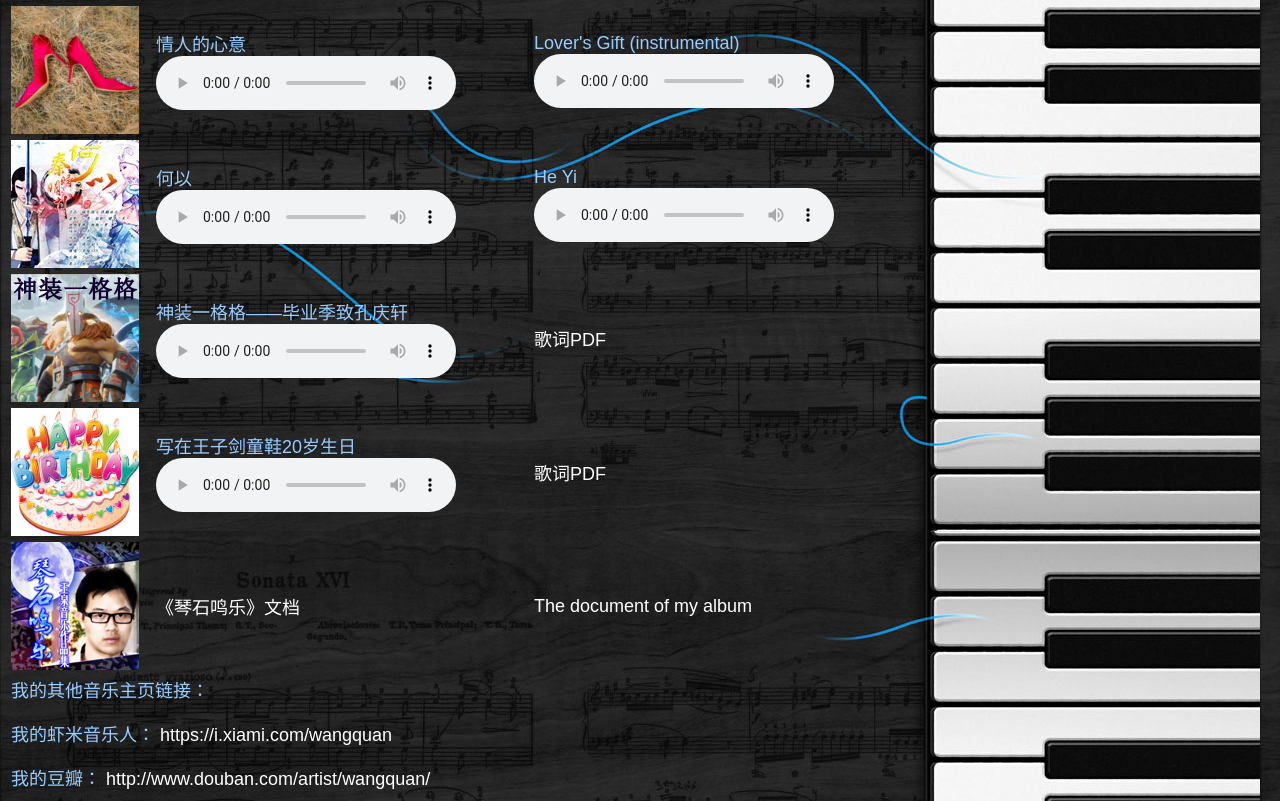
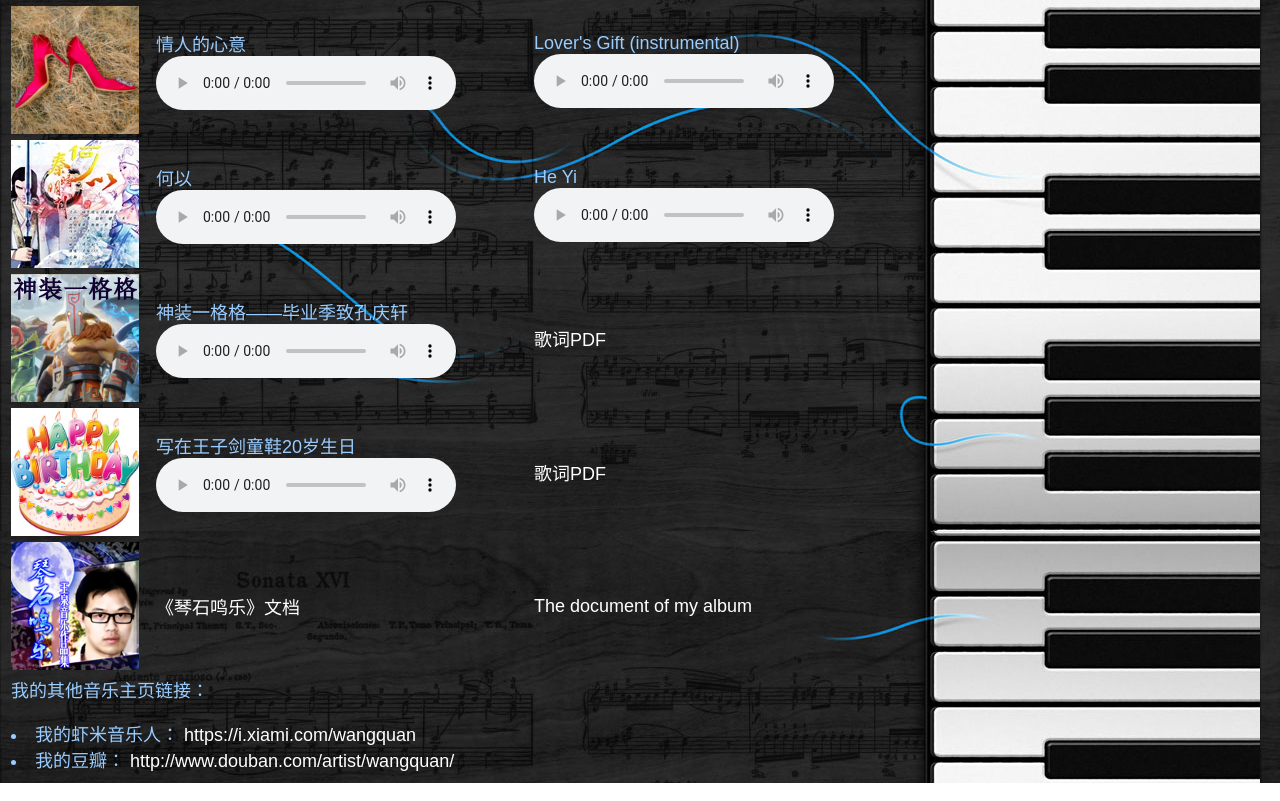
Before and after one commit to wq2012/music, a plain HTML site: page index.html in a window 1280 px wide. Shown: the part 2613-3414 px from the top of the page. Drawn offline with Linux system fonts and the light colour scheme; a web font is replaced by a local one.

Commit message:
Reformat links to other sites.

```diff
--- a/index.html
+++ b/index.html
@@ -184,9 +184,11 @@
     <tr>
       <td colspan="3">
         <p class="style12">我的其他音乐主页链接：</p>
-        <p class="style12">我的虾米音乐人： <a href="https://i.xiami.com/wangquan">https://i.xiami.com/wangquan</a></p>
-        <p class="style12">我的豆瓣： <a href="http://www.douban.com/artist/wangquan/">http://www.douban.com/artist/wangquan/</a></p>
-        <!-- <p class="style12">我的5sing： <a href="http://25144860.5sing.com/">http://25144860.5sing.com/</a></p> -->
+        <p>
+          <li class="style12">我的虾米音乐人： <a href="https://i.xiami.com/wangquan">https://i.xiami.com/wangquan</a></li>
+          <li class="style12">我的豆瓣： <a href="http://www.douban.com/artist/wangquan/">http://www.douban.com/artist/wangquan/</a></li>
+          <!-- <li class="style12">我的5sing： <a href="http://25144860.5sing.com/">http://25144860.5sing.com/</a></li> -->
+        </p>
       </td>
     </tr>
   </table>
```
